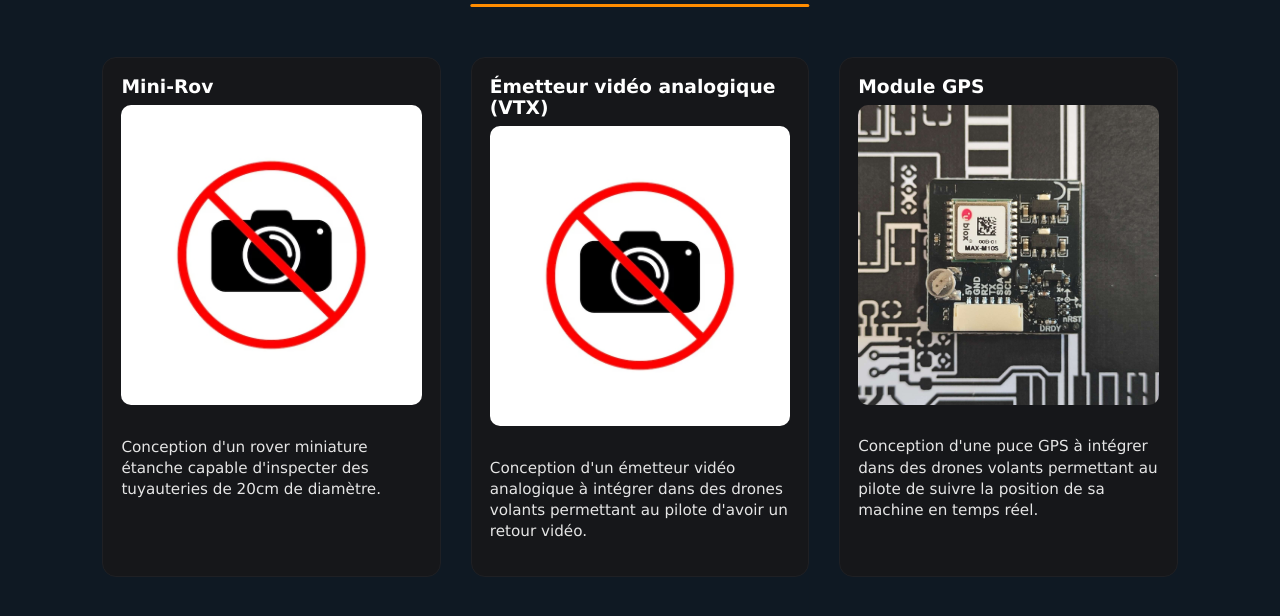
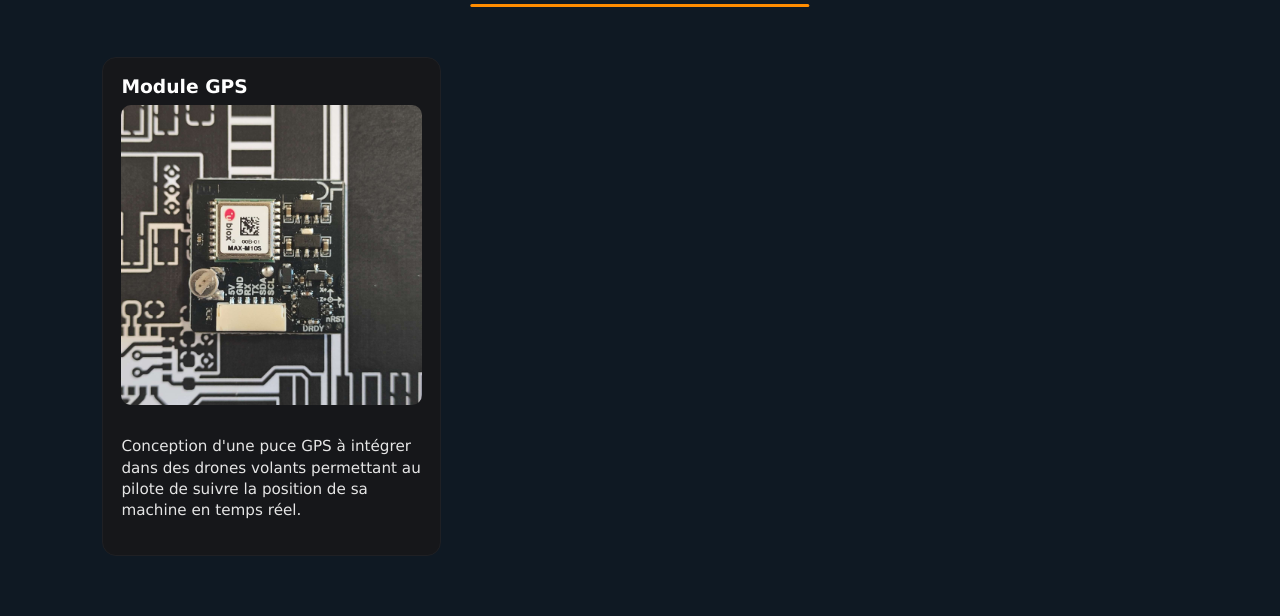
Before and after one commit to Langlois64/langlois64.github.io, a plain HTML site: page projets-pro.html in a window 1280 px wide. Shown: the part 136-752 px from the top of the page. Drawn offline with Linux system fonts and the light colour scheme.

Commit message:
Update projets-pro.html

```diff
--- a/projets-pro.html
+++ b/projets-pro.html
@@ -135,7 +135,7 @@
     <section class="projects-grid">
 
         <!-- CARD 1 -->
-        <div class="project-card">
+        <!--<div class="project-card">
             <div class="project-main">
                 <h3>Mini-Rov</h3>
                 <img src="images/projets/non-autorisé.jpg" alt="Rover miniature">
@@ -147,10 +147,10 @@
                     Conception réalisée pour la société Alphascan.
                 </p>
             </div>
-        </div>
+        </div>-->
 
         <!-- CARD 2 -->
-        <div class="project-card">
+        <!--<div class="project-card">
             <div class="project-main">
                 <h3>Émetteur vidéo analogique (VTX)</h3>
                 <img src="images/projets/non-autorisé.jpg" alt="Drone">
@@ -167,7 +167,7 @@
                     <img src="images/drone_2.jpg">
                 </div>
             </div>
-        </div>
+        </div>-->
 
         <!-- CARD 3 -->
         <div class="project-card">
```
